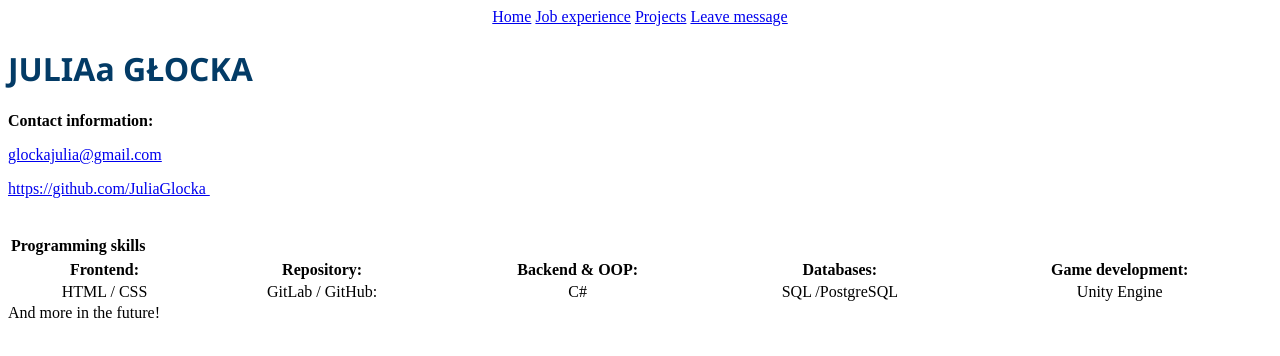
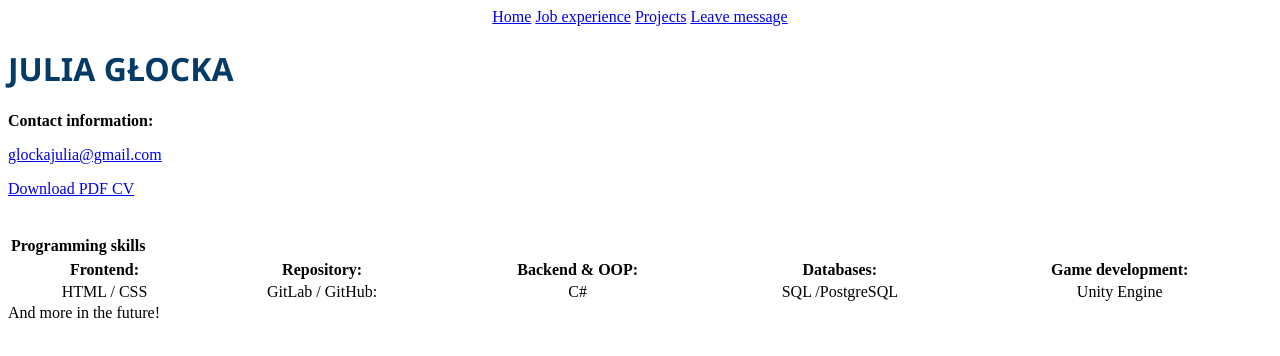
Before and after one commit to JuliaGlocka/Portfolio, a plain HTML site: page index.html in a window 1280 px wide. Drawn offline with Linux system fonts and the light colour scheme.

Commit message:
Update index.html

```diff
--- a/index.html
+++ b/index.html
@@ -20,13 +20,12 @@
 
 
 
-    <h1 style="color: #033b66; font-family: 'Segoe UI', Tahoma, Geneva, Verdana, sans-serif;">JULIAa GŁOCKA </h1>
+    <h1 style="color: #033b66; font-family: 'Segoe UI', Tahoma, Geneva, Verdana, sans-serif;">JULIA GŁOCKA </h1>
     <p><strong style="color: #000;">Contact information:</strong></p>
     <p><a href="mailto: glockajulia@gmail.com">glockajulia@gmail.com</a></p>
-    <a href="https://github.com/JuliaGlocka">https://github.com/JuliaGlocka&nbsp;</a>
-        <a href="Julia Głocka Resume (eng version) NO INFO.pdf" download>
-            <pdf src="Julia Głocka Resume (eng version) NO INFO.pdf" alt="Try to use my contact form" width="104" height="142">
-          </a>
+    <a href="C:\Users\glock\Downloads\Julia Głocka Resume (eng version) NO INFO" download="CVJuliaGłocka.pdf">
+        Download PDF CV
+      </a>
       </a>
     <br /><br /><br />
 
```
